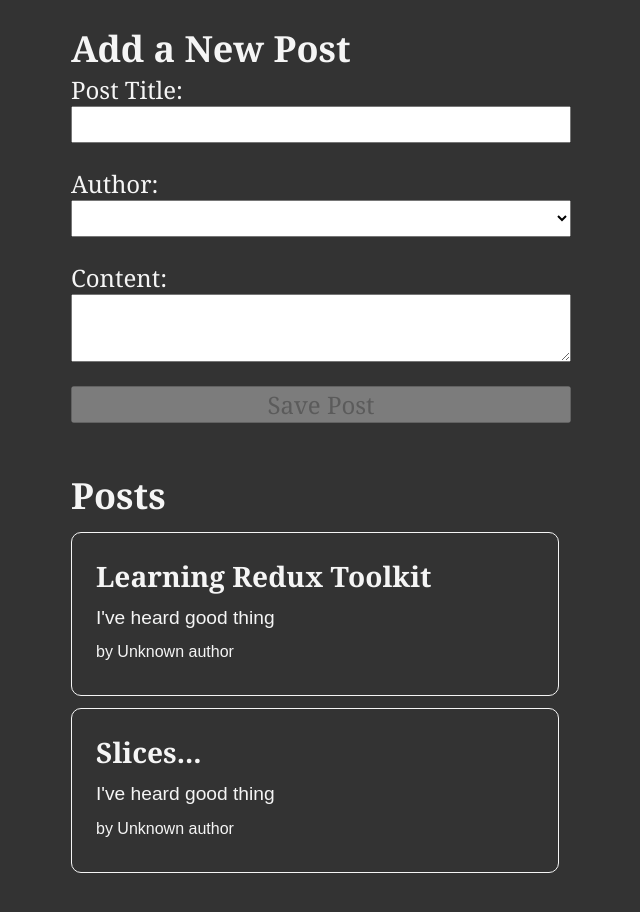
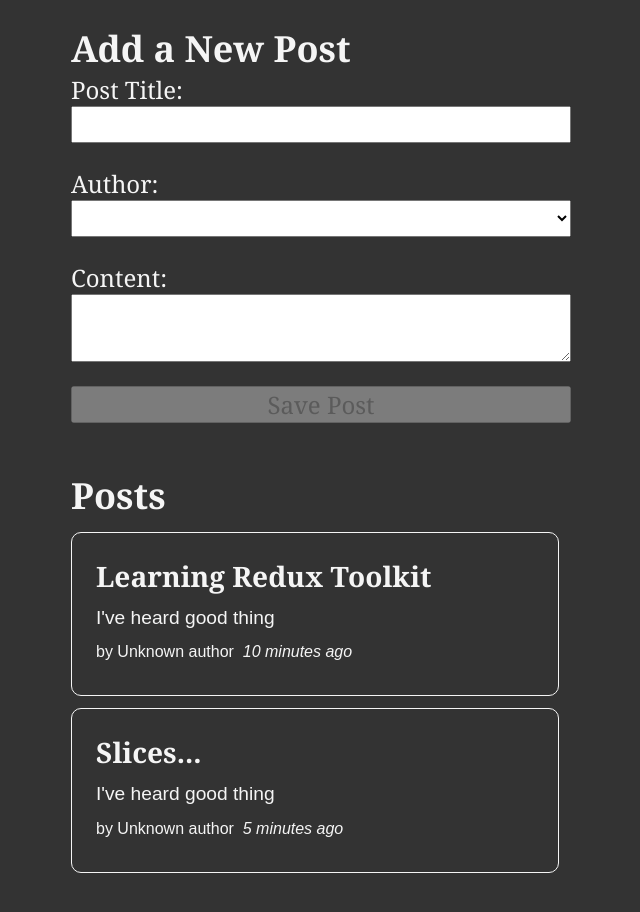
Before and after one commit to parrodiv/02_redux_toolkit_blogposts, a React (Create React App) app: page / in a window 1280 px wide. Shown: the top 912 px of the page, without its empty margins (319-959 px from the left). Built offline with nearby package versions, Linux system fonts and the light colour scheme.

Commit message:
INSTALL date-fns DEPENDENCY TO MANAGE DATE, TimeAgo COMPONENT -Now when I add a new post date will be displayed in "minutes ago" format

```diff
--- a/package.json
+++ b/package.json
@@ -7,6 +7,8 @@
     "@testing-library/jest-dom": "^5.16.4",
     "@testing-library/react": "^13.3.0",
     "@testing-library/user-event": "^14.2.5",
+    "date-fns": "^2.28.0",
+    "fns": "^1.0.0",
     "react": "^18.2.0",
     "react-dom": "^18.2.0",
     "react-redux": "^8.0.2",
--- a/src/features/posts/PostsList.js
+++ b/src/features/posts/PostsList.js
@@ -1,6 +1,7 @@
 import { useSelector } from 'react-redux'
 import { selectAllPosts } from './postsSlice'
 import PostAuthor from './PostAuthor'
+import TimeAgo from './TimeAgo'
 
 const PostsList = () => {
   const posts = useSelector(selectAllPosts)
@@ -11,6 +12,7 @@
       <p>{post.content.substring(0, 100)}</p>
       <p className='postCredit'>
         <PostAuthor userId={post.userId} />
+        <TimeAgo timestamp={post.date} />
       </p>
     </article>
   ))
--- /dev/null
+++ b/src/features/posts/TimeAgo.js
@@ -0,0 +1,18 @@
+import { parseISO, formatDistanceToNow } from 'date-fns'
+
+const TimeAgo = ({timestamp}) => {
+  let timeAgo = ''
+  if (timestamp) {
+    const date = parseISO(timestamp)
+    const timePeriod = formatDistanceToNow(date)
+    timeAgo = `${timePeriod} ago`
+  }
+
+  return (
+    <span title={timestamp}>
+      &nbsp; <i>{timeAgo}</i>
+    </span>
+  )
+}
+
+export default TimeAgo
--- a/src/features/posts/postsSlice.js
+++ b/src/features/posts/postsSlice.js
@@ -1,8 +1,19 @@
-import { createSlice, nanoid } from "@reduxjs/toolkit";
+import { createSlice, nanoid } from '@reduxjs/toolkit'
+import { sub } from 'date-fns'
 
 const initialState = [
-  { id:'1', title: 'Learning Redux Toolkit', content: "I've heard good thing"},
-  { id:'2', title: 'Slices...', content: "I've heard good thing"},
+  {
+    id: '1',
+    title: 'Learning Redux Toolkit',
+    content: "I've heard good thing",
+    date: sub(new Date(), { minutes: 10 }).toISOString(),
+  },
+  {
+    id: '2',
+    title: 'Slices...',
+    content: "I've heard good thing",
+    date: sub(new Date(), { minutes: 5 }).toISOString(),
+  },
 ]
 
 const postsSlice = createSlice({
@@ -19,15 +30,16 @@
             id: nanoid(),
             title,
             content,
-            userId
-          }
+            date: new Date().toISOString(),
+            userId,
+          },
         }
-      }
-    }
-  }
+      },
+    },
+  },
 })
 
-export const selectAllPosts = state => state.posts
+export const selectAllPosts = (state) => state.posts
 
 export const { postAdded } = postsSlice.actions
 
```
Also changed, not shown: 1 other file (tests, documents, lock files or other folders).
